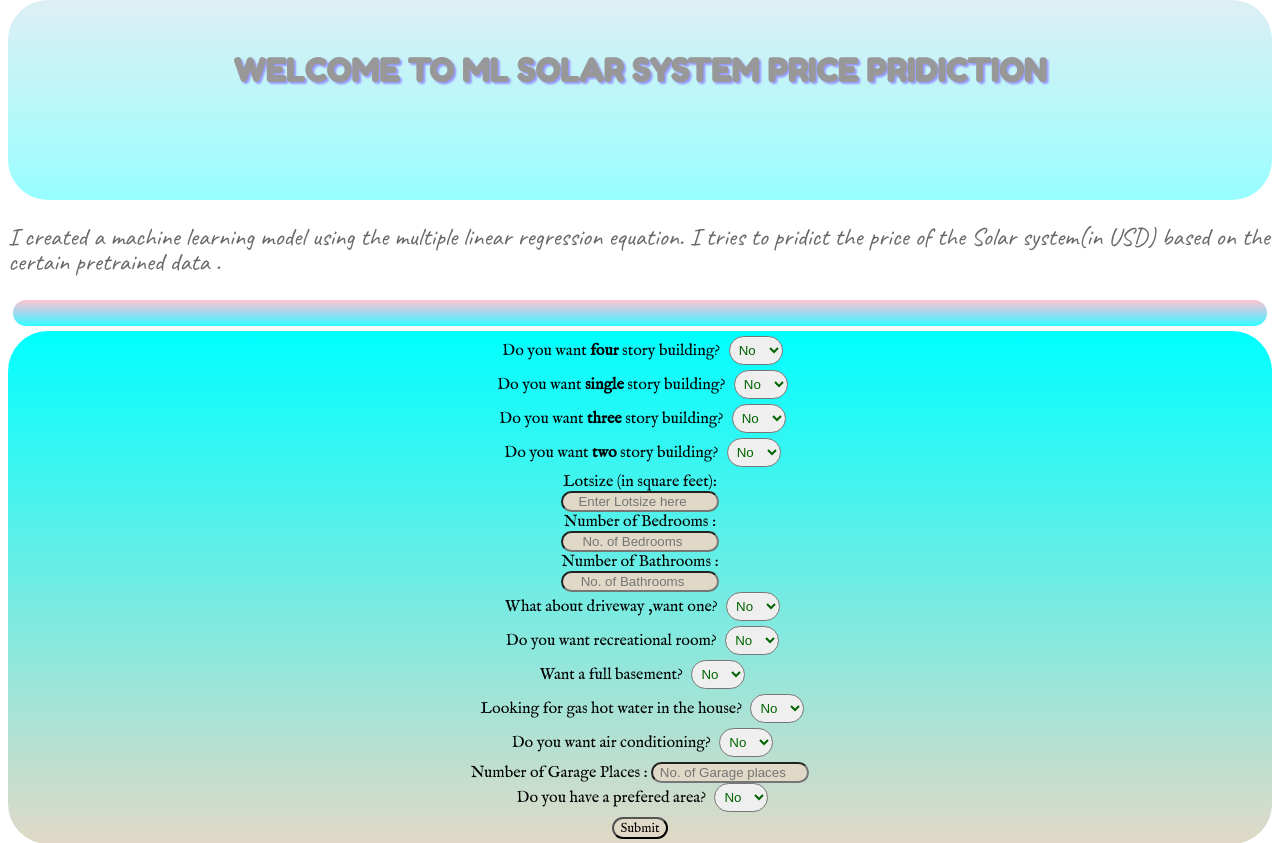
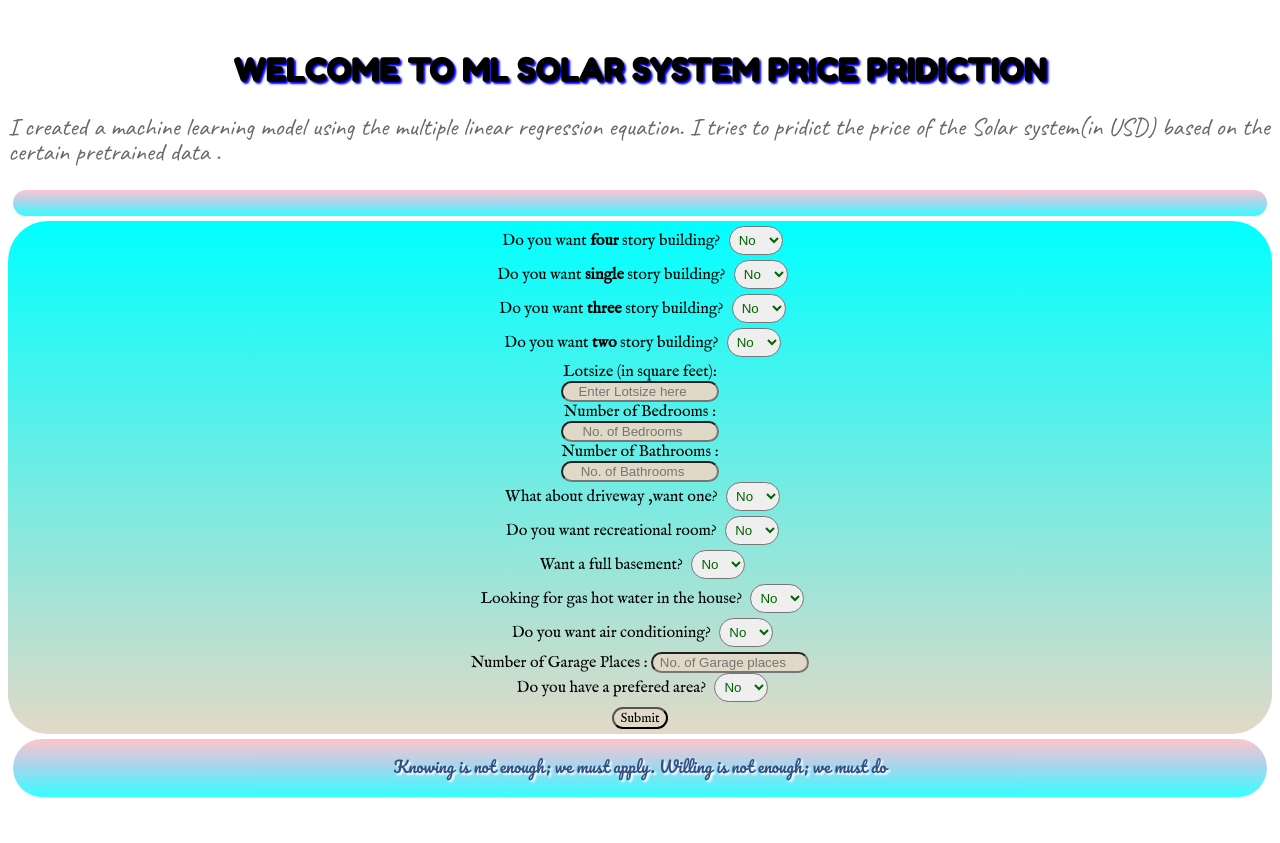
Before and after one commit to hiteshcps1/SolarMan, a Flask app: page / in a window 1280 px wide. Shown: the part 63-906 px from the top of the page. After the commit the page ends 860 px from the top, so only its background shows below. Run offline with Flask 2, Linux system fonts and the light colour scheme; parts of the project's set-up code (start-up, migrations or seed data) failed here and were passed over.

Commit message:
Update index.html

```diff
--- a/templates/index.html
+++ b/templates/index.html
@@ -20,7 +20,7 @@
                 </div>
             </header>
 
-            <div class='background'>
+            <div>
                 <div class="text1">
                     <h1>WELCOME TO ML SOLAR SYSTEM PRICE PRIDICTION</h1>
                 </div>
```
